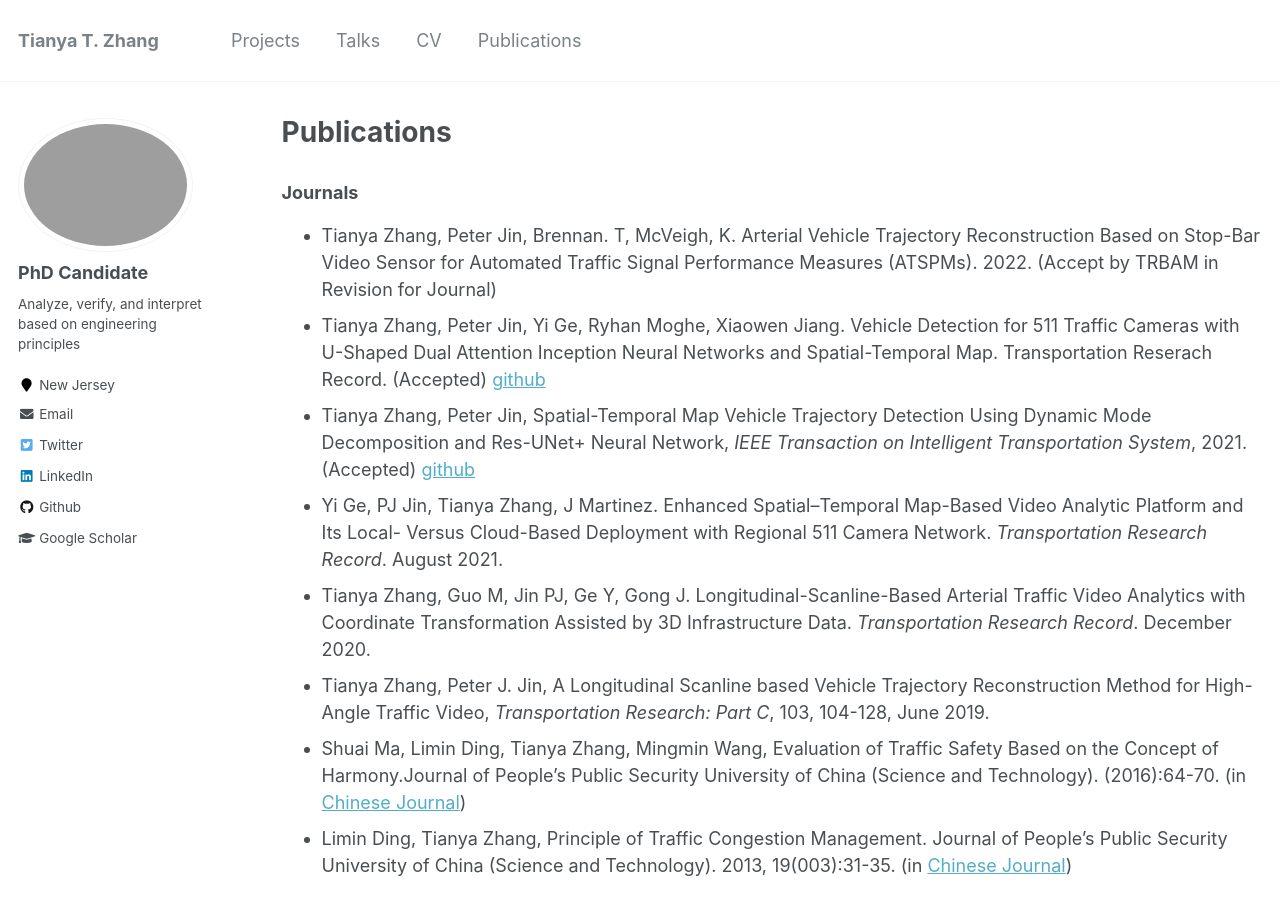
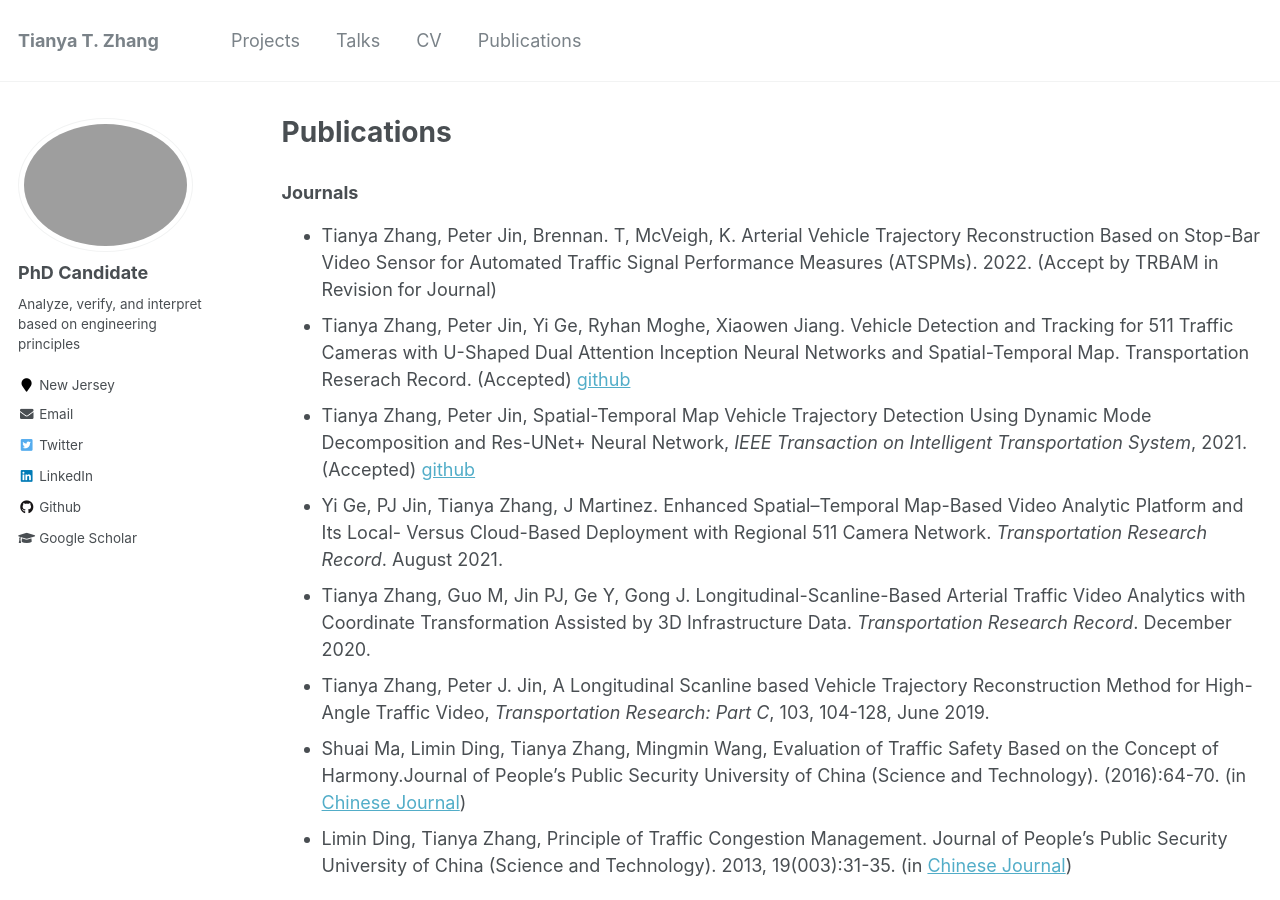
Before and after one commit to TeRyZh/Website, a Jekyll site: the page built from _pages/publications.md, in a window 1280 px wide and 900 px high. Built offline with Jekyll 4.4.1, drawn with Linux system fonts in a browser that asks for light colours.

Commit message:
Update publications.md

```diff
--- a/_pages/publications.md
+++ b/_pages/publications.md
@@ -17,7 +17,7 @@ author_profile: true
 
 ### Journals
 * Tianya Zhang, Peter Jin, Brennan. T, McVeigh, K. Arterial Vehicle Trajectory Reconstruction Based on Stop-Bar Video Sensor for Automated Traffic Signal Performance Measures (ATSPMs). 2022. (Accept by TRBAM in Revision for Journal)
-* Tianya Zhang, Peter Jin, Yi Ge, Ryhan Moghe, Xiaowen Jiang. Vehicle Detection for 511 Traffic Cameras with U-Shaped Dual Attention Inception Neural Networks and Spatial-Temporal Map. Transportation Reserach Record. (Accepted) [github](https://github.com/TeRyZh/Detection-is-Tracking-511-CCTV-Camera-Vehicle-Detection-Using-STMap-and-DAIU-Net)
+* Tianya Zhang, Peter Jin, Yi Ge, Ryhan Moghe, Xiaowen Jiang. Vehicle Detection and Tracking for 511 Traffic Cameras with U-Shaped Dual Attention Inception Neural Networks and Spatial-Temporal Map. Transportation Reserach Record. (Accepted) [github](https://github.com/TeRyZh/Detection-is-Tracking-511-CCTV-Camera-Vehicle-Detection-Using-STMap-and-DAIU-Net)
 * Tianya Zhang, Peter Jin, Spatial-Temporal Map Vehicle Trajectory Detection Using Dynamic Mode Decomposition and Res-UNet+ Neural Network, *IEEE Transaction on Intelligent Transportation System*, 2021. (Accepted) [github](https://github.com/TeRyZh/Reconstruction-NGSIM-Trajectory-with-DMD-and-Res_UNet_plus)
 * Yi Ge, PJ Jin, Tianya Zhang, J Martinez. Enhanced Spatial–Temporal Map-Based Video Analytic Platform and Its Local- Versus Cloud-Based Deployment with Regional 511 Camera Network. *Transportation Research Record*. August 2021.
 * Tianya Zhang, Guo M, Jin PJ, Ge Y, Gong J. Longitudinal-Scanline-Based Arterial Traffic Video Analytics with Coordinate Transformation Assisted by 3D Infrastructure Data. *Transportation Research Record*. December 2020.
```
